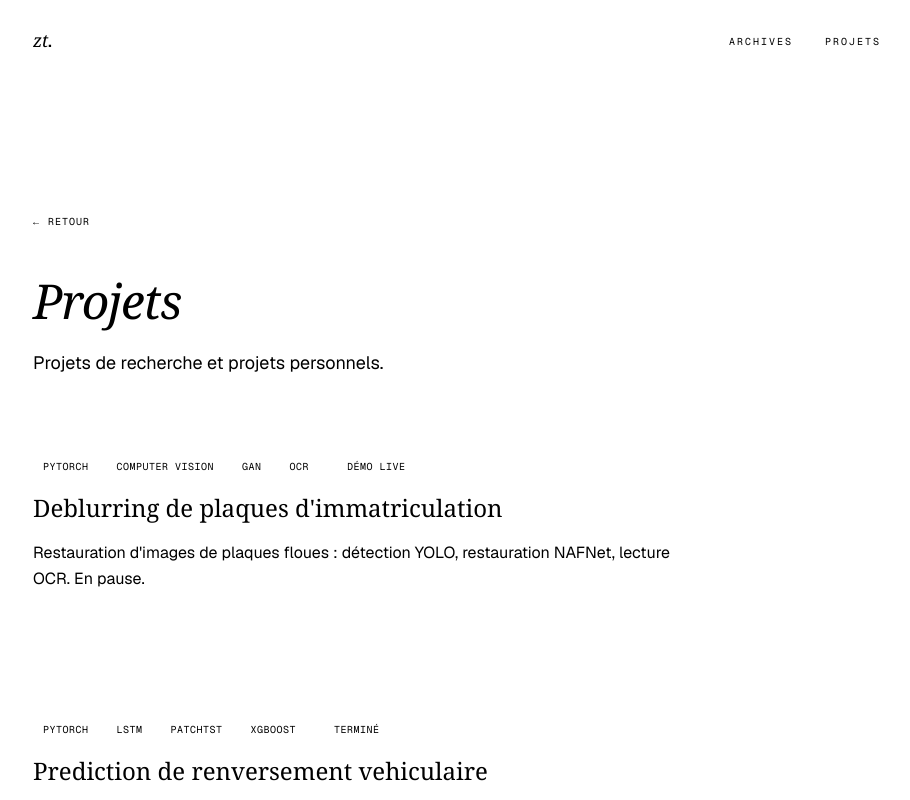
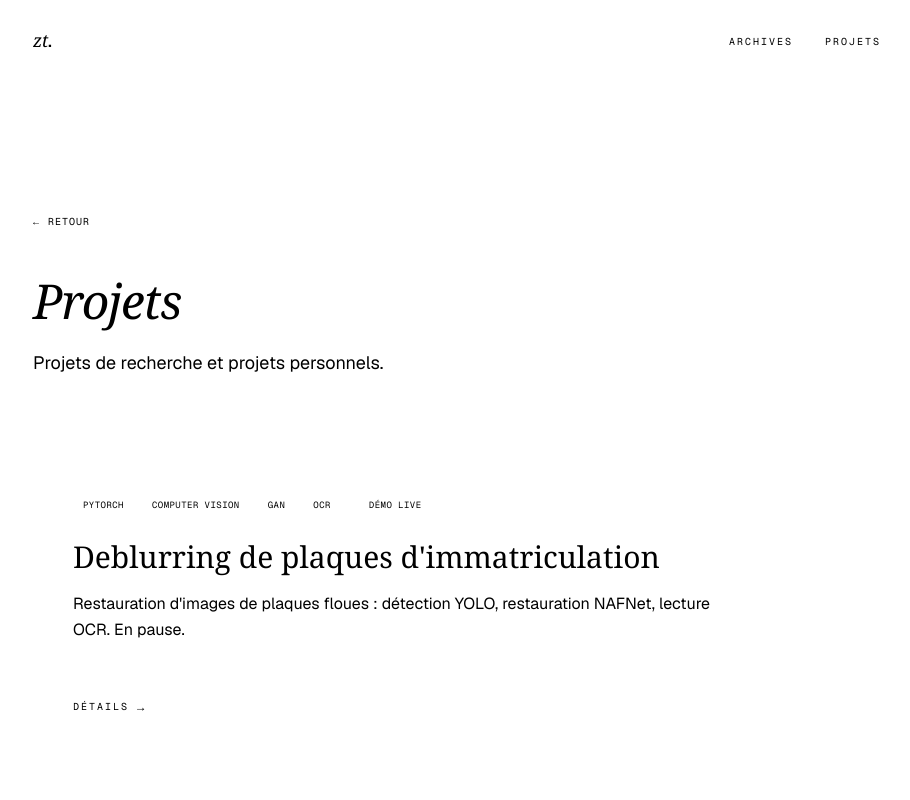
Before and after one commit to zaccharietardy-dotcom/zaccharie, a Next.js app: page /projets in a window 1280 px wide. Shown: the top 800 px of the page, without its empty margins (183-1093 px from the left). Built offline with nearby package versions, Linux system fonts and the light colour scheme.

Commit message:
style: refined frames and hover affordance for better clarity

```diff
--- a/src/app/cours/page.tsx
+++ b/src/app/cours/page.tsx
@@ -86,19 +86,19 @@ export default function CoursIndex() {
                 {section.description}
               </p>
             </div>
-            <div className="grid gap-x-12 gap-y-8 sm:grid-cols-2">
+            <div className="grid gap-4 sm:grid-cols-2">
               {section.courses.map((course) => (
                 <Link key={course.slug} href={`/cours/${course.slug}`} className="group block">
-                  <div className="flex flex-col gap-2">
+                  <div className="flex h-full flex-col gap-3 rounded-xl border border-foreground/[0.04] bg-foreground/[0.01] p-6 transition-all duration-300 group-hover:border-foreground/[0.1] group-hover:bg-foreground/[0.02]">
                     <div className="flex items-baseline gap-3">
-                      <span className="font-mono text-[10px] text-muted-foreground/30">
+                      <span className="font-mono text-[9px] text-muted-foreground/30">
                         {course.number}
                       </span>
-                      <h3 className="font-serif text-lg font-medium transition-colors group-hover:text-foreground/70">
+                      <h3 className="font-serif text-lg font-medium transition-colors group-hover:text-foreground">
                         {course.title}
                       </h3>
                     </div>
-                    <p className="pl-8 text-sm leading-relaxed text-muted-foreground/60 transition-colors group-hover:text-muted-foreground/80">
+                    <p className="text-sm leading-relaxed text-muted-foreground/60 transition-colors group-hover:text-muted-foreground/80">
                       {course.description}
                     </p>
                   </div>
--- a/src/app/page.tsx
+++ b/src/app/page.tsx
@@ -50,41 +50,32 @@ export default function Home() {
         <h2 className="mb-12 font-serif text-2xl font-medium italic text-muted-foreground/60">
           Projets sélectionnés
         </h2>
-        <div className="grid gap-12">
+        <div className="grid gap-6">
           {projects.map((proj) => (
             <Link key={proj.title} href={proj.href} className="group block">
-              <div className="flex flex-col gap-4 border-b border-foreground/5 pb-12 transition-colors group-hover:border-foreground/10 sm:flex-row sm:items-start sm:justify-between">
+              <div className="relative overflow-hidden rounded-2xl border border-foreground/[0.03] bg-foreground/[0.01] p-8 transition-all duration-300 group-hover:border-foreground/[0.08] group-hover:bg-foreground/[0.02] group-hover:shadow-[0_8px_30px_rgb(0,0,0,0.02)] dark:group-hover:shadow-[0_8px_30px_rgb(0,0,0,0.1)]">
+                <div className="flex flex-col gap-4 sm:flex-row sm:items-start sm:justify-between">
                   <div className="max-w-2xl">
-                  <h3 className="mb-3 font-serif text-2xl font-medium transition-colors group-hover:text-foreground/80">
-                    {proj.title}
-                  </h3>
-                  <p className="mb-6 leading-relaxed text-muted-foreground/80">
-                    {proj.description}
-                  </p>
-                  <div className="flex flex-wrap gap-2">
+                    <div className="mb-4 flex flex-wrap gap-2">
                       {proj.tags.map((tag) => (
                         <span
                           key={tag}
-                        className="rounded-full border border-foreground/10 px-2.5 py-0.5 font-mono text-[10px] uppercase tracking-wider text-muted-foreground/70"
+                          className="rounded-full border border-foreground/[0.08] px-2.5 py-0.5 font-mono text-[9px] uppercase tracking-wider text-muted-foreground/60"
                         >
                           {tag}
                         </span>
                       ))}
                     </div>
+                    <h3 className="mb-3 font-serif text-2xl font-medium transition-colors group-hover:text-foreground">
+                      {proj.title}
+                    </h3>
+                    <p className="leading-relaxed text-muted-foreground/70 transition-colors group-hover:text-muted-foreground/90">
+                      {proj.description}
+                    </p>
                   </div>
-                <div className="hidden pt-2 text-muted-foreground/40 transition-transform group-hover:translate-x-1 group-hover:text-foreground/60 sm:block">
-                  <svg
-                    width="24"
-                    height="24"
-                    viewBox="0 0 24 24"
-                    fill="none"
-                    stroke="currentColor"
-                    strokeWidth="1.5"
-                    strokeLinecap="round"
-                    strokeLinejoin="round"
-                  >
-                    <path d="M5 12h14m-7-7 7 7-7 7" />
-                  </svg>
+                  <div className="mt-4 flex items-center gap-2 font-mono text-[10px] uppercase tracking-widest text-muted-foreground/40 transition-all group-hover:translate-x-1 group-hover:text-foreground/60 sm:mt-2">
+                    Explorer <span className="text-xs">→</span>
+                  </div>
                 </div>
               </div>
             </Link>
--- a/src/app/projets/page.tsx
+++ b/src/app/projets/page.tsx
@@ -44,47 +44,38 @@ export default function ProjetsIndex() {
         </p>
       </header>
 
-      <div className="grid gap-16">
+      <div className="grid gap-8">
         {projects.map((proj) => (
           <Link key={proj.slug} href={`/projets/${proj.slug}`} className="group block">
-            <article className="flex flex-col gap-6 border-b border-foreground/5 pb-16 transition-colors group-hover:border-foreground/10 sm:flex-row sm:items-start sm:justify-between">
+            <article className="relative overflow-hidden rounded-2xl border border-foreground/[0.04] bg-foreground/[0.01] p-10 transition-all duration-300 group-hover:border-foreground/[0.1] group-hover:bg-foreground/[0.02] sm:p-12">
+              <div className="flex flex-col gap-6 sm:flex-row sm:items-start sm:justify-between">
                 <div className="max-w-2xl">
-                <div className="mb-4 flex flex-wrap items-center gap-3">
+                  <div className="mb-6 flex flex-wrap items-center gap-3">
                     <div className="flex flex-wrap gap-2">
                       {proj.tags.map((tag) => (
                         <span
                           key={tag}
-                        className="rounded-full border border-foreground/10 px-2.5 py-0.5 font-mono text-[10px] uppercase tracking-wider text-muted-foreground/70"
+                          className="rounded-full border border-foreground/[0.08] px-2.5 py-0.5 font-mono text-[9px] uppercase tracking-wider text-muted-foreground/60"
                         >
                           {tag}
                         </span>
                       ))}
                     </div>
-                  <span className="h-1 w-1 rounded-full bg-foreground/10" />
-                  <span className="font-mono text-[10px] uppercase tracking-wider text-muted-foreground/40">
+                    <span className="h-1 w-1 rounded-full bg-foreground/[0.08]" />
+                    <span className="font-mono text-[9px] uppercase tracking-wider text-muted-foreground/40">
                       {proj.status === "demo" ? "Démo Live" : "Terminé"}
                     </span>
                   </div>
-                <h2 className="mb-4 font-serif text-2xl font-medium transition-colors group-hover:text-foreground/80">
+                  <h2 className="mb-4 font-serif text-3xl font-medium transition-colors group-hover:text-foreground">
                     {proj.title}
                   </h2>
-                <p className="leading-relaxed text-muted-foreground/80">
+                  <p className="leading-relaxed text-muted-foreground/70 transition-colors group-hover:text-muted-foreground/90">
                     {proj.description}
                   </p>
                 </div>
-              <div className="hidden pt-12 text-muted-foreground/40 transition-transform group-hover:translate-x-1 group-hover:text-foreground/60 sm:block">
-                <svg
-                  width="20"
-                  height="20"
-                  viewBox="0 0 24 24"
-                  fill="none"
-                  stroke="currentColor"
-                  strokeWidth="1.5"
-                  strokeLinecap="round"
-                  strokeLinejoin="round"
-                >
-                  <path d="M5 12h14m-7-7 7 7-7 7" />
-                </svg>
+                <div className="mt-8 flex items-center gap-2 font-mono text-[10px] uppercase tracking-[0.2em] text-muted-foreground/40 transition-all group-hover:translate-x-2 group-hover:text-foreground/60 sm:mt-2">
+                  Détails <span className="text-xs">→</span>
+                </div>
               </div>
             </article>
           </Link>
```
Lines whose indentation alone changed are shown as unchanged.
